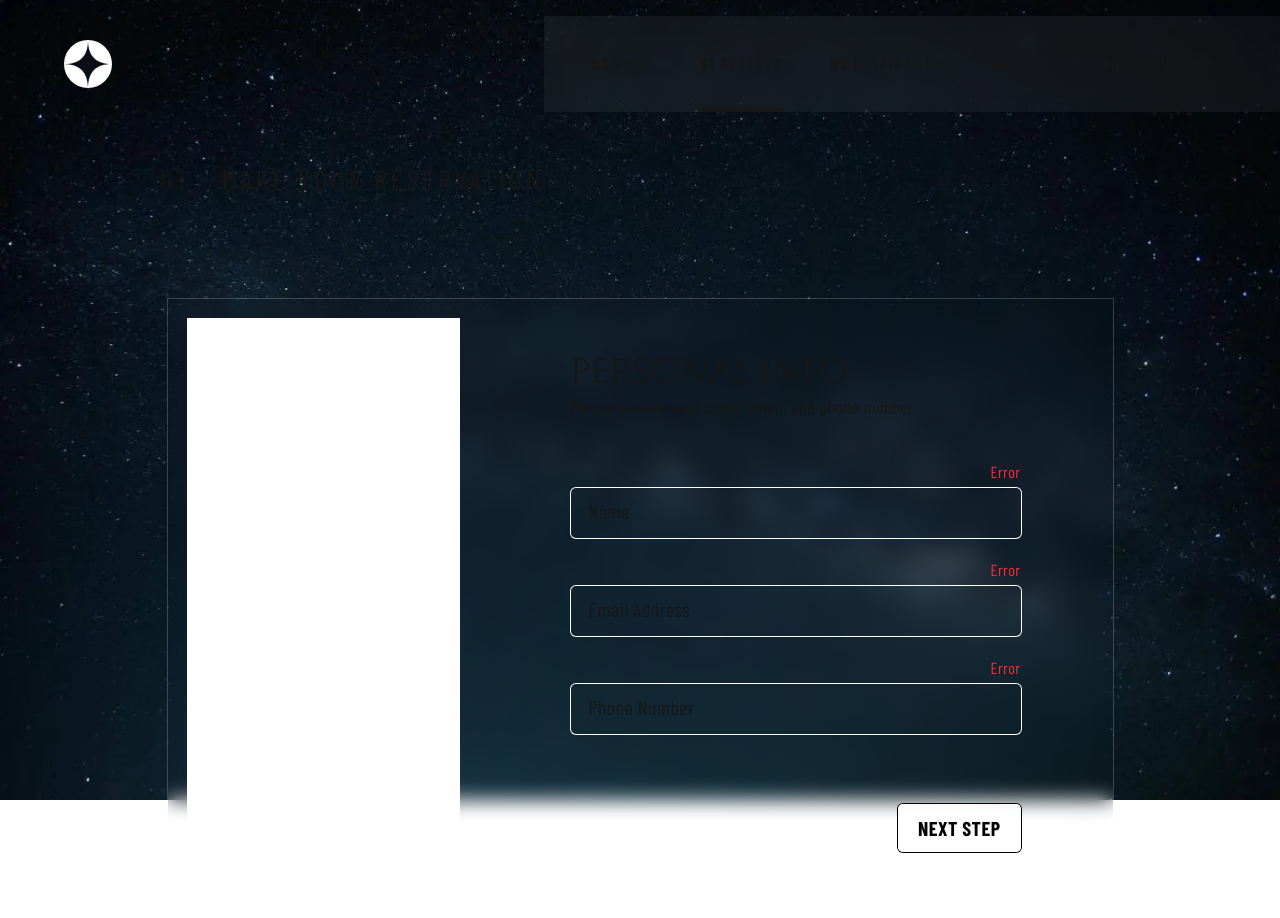
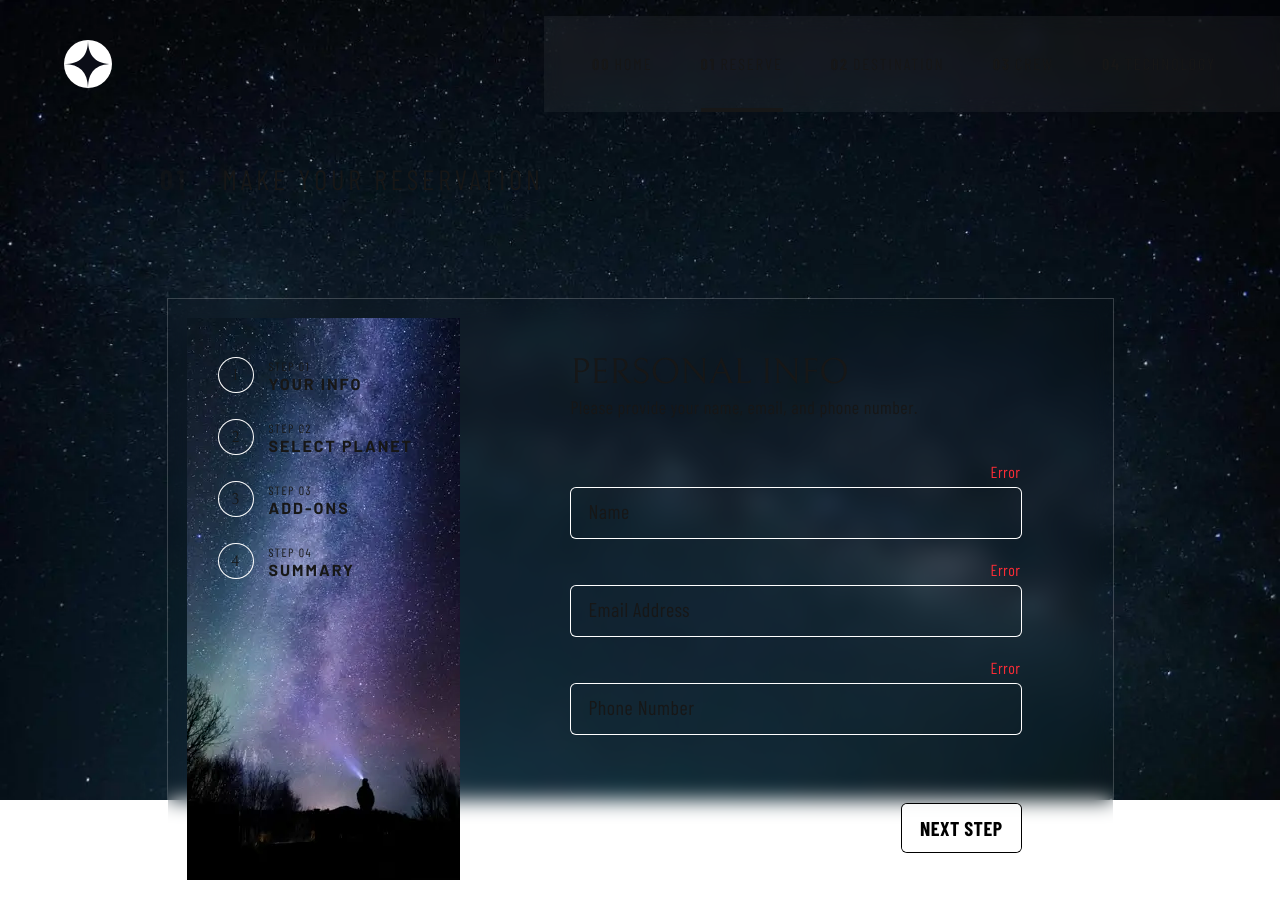
Before and after one commit to ozematt/Space-tourism_Next.js, a Next.js app: page /reserve in a window 1280 px wide. Shown: the top 918 px of the page. Built offline with nearby package versions, Linux system fonts and the light colour scheme.

Commit message:
added step one form

```diff
--- a/src/app/layout.tsx
+++ b/src/app/layout.tsx
@@ -19,6 +19,11 @@ const barlow = localFont({
     {
       path: "./fonts/Barlow-Regular.ttf",
       weight: "400",
+      style: "normal",
+    },
+    {
+      path: "./fonts/Barlow-Bold.ttf",
+      weight: "700",
       style: "normal",
     },
   ],
--- a/src/components/Reservation.tsx
+++ b/src/components/Reservation.tsx
@@ -1,15 +1,13 @@
-import { steps } from "@/data";
-import { FormStepTitle, InputTextField } from ".";
+import { steps, stepsNav } from "@/data";
+import { FormStepTitle, InputTextField, StepNavItem } from ".";
 
 const Reservation = () => {
   return (
     <div className="mx-auto mt-[100px] flex h-full max-h-[600px] w-full max-w-[945px] ring-1 ring-white/20 backdrop-blur-[10px]">
-      <div className="m-[19px] w-full max-w-[273px] bg-white">
-        <div>
-          <div></div>
-          <p></p>
-          <p></p>
-        </div>
+      <div className="m-[19px] w-full max-w-[273px] space-y-7 bg-[url(/reserve/form-background-reserve-desktop.webp)] px-8 py-10">
+        {stepsNav.map((item) => (
+          <StepNavItem key={item.step} step={item.step} title={item.title} />
+        ))}
       </div>
 
       <div className="mx-auto w-full max-w-[450px] py-[54px]">
@@ -25,7 +23,7 @@ const Reservation = () => {
         </div>
         <div className="flex w-full justify-end pt-[70px]">
           <div className="my-auto w-full border-t-1 border-white/50" />
-          <button className="font-barlow-condensed shrink-0 rounded-[5px] bg-white/90 px-5 py-2.5 text-xl font-bold tracking-[.5px] text-black uppercase ring-1">
+          <button className="font-barlow-condensed shrink-0 rounded-[5px] bg-white/90 px-4.5 py-2.5 text-xl font-bold tracking-[.5px] text-black uppercase ring-1">
             next step
           </button>
         </div>
--- /dev/null
+++ b/src/components/StepNavItem.tsx
@@ -0,0 +1,26 @@
+type StepNavItemProps = {
+  step: string;
+  title: string;
+};
+
+const StepNavItem = ({ step, title }: StepNavItemProps) => {
+  return (
+    <div className="flex items-center">
+      <div className="font-bellefair grid size-[34px] place-items-center rounded-full uppercase ring-1 ring-white hover:bg-white hover:text-black">
+        {step}
+      </div>
+      <div className="space-y-4 pl-4">
+        {" "}
+        <p className="font-barlow-condensed text-xs leading-[1.2px] tracking-[1.5px] uppercase">
+          {" "}
+          step 0{step}
+        </p>
+        <p className="font-barlow leading-[1.2px] font-bold tracking-[2px] uppercase">
+          {title}
+        </p>
+      </div>
+    </div>
+  );
+};
+
+export default StepNavItem;
--- a/src/components/index.ts
+++ b/src/components/index.ts
@@ -20,6 +20,7 @@ export { default as TechnologyNavbar } from "./TechnologyNavbar";
 export { default as Reservation } from "./Reservation";
 export { default as InputTextField } from "./InputTextField";
 export { default as FormStepTitle } from "./FormStepTitle";
+export { default as StepNavItem } from "./StepNavItem";
 
 export type { DestinationProps, PlanetName } from "./Destination";
 export type { CrewMemberProps, CrewMemberName } from "./CrewMember";
--- a/src/data/reserve.ts
+++ b/src/data/reserve.ts
@@ -1,8 +1,8 @@
 export const stepsNav = [
-  { step: 1, title: "your info" },
-  { step: 2, title: "select planet" },
-  { step: 3, title: "add-ons" },
-  { step: 4, title: "summary" },
+  { step: "1", title: "your info" },
+  { step: "2", title: "select planet" },
+  { step: "3", title: "add-ons" },
+  { step: "4", title: "summary" },
 ] as const;
 
 export const steps = [
```
Also changed, not shown: src/app/fonts/Barlow-Bold.ttf (added).
